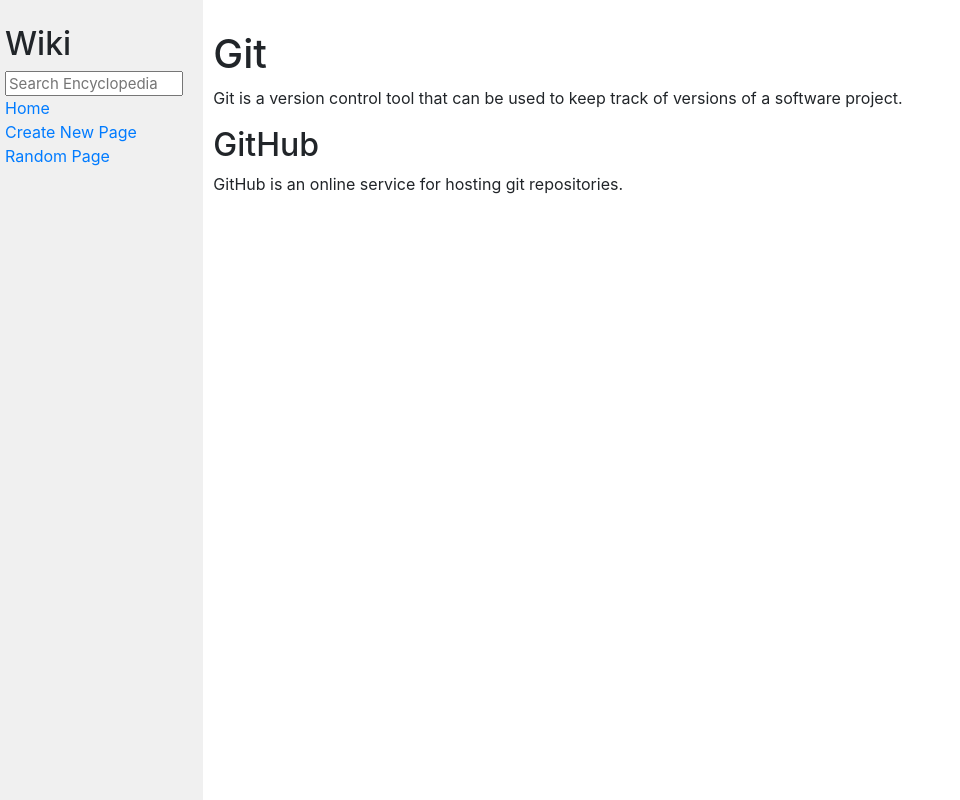
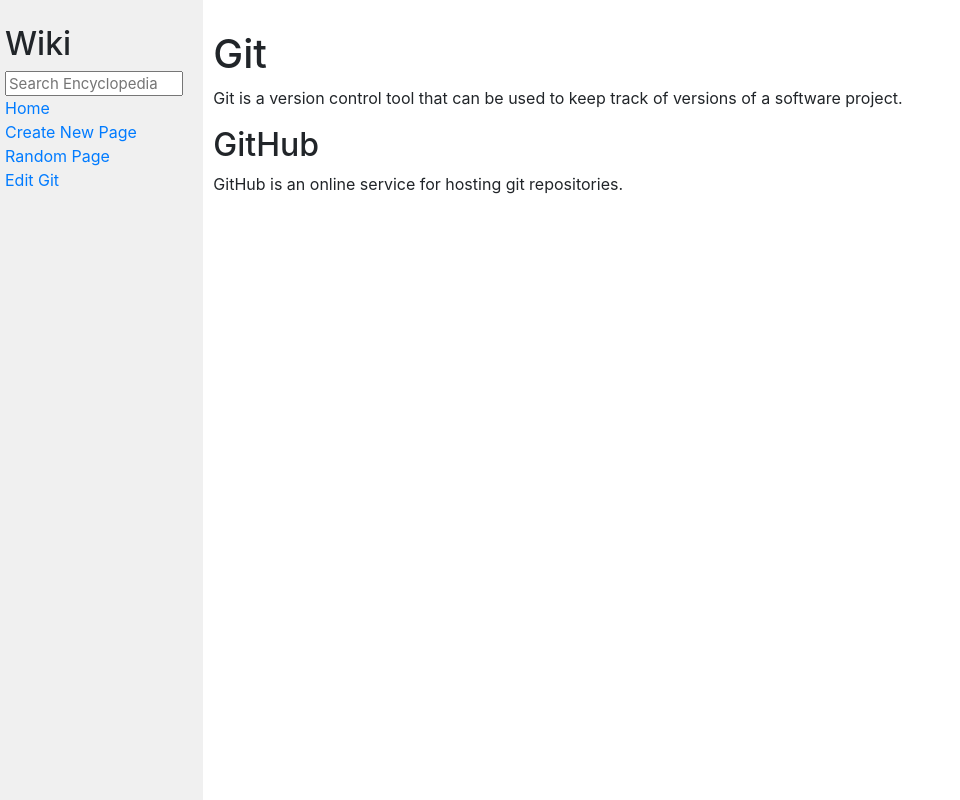
Before and after one commit to WvdL12/WikiProject, a Django app: page /wiki/Git in a window 1280 px wide. Shown: the whole page, without its empty margins (0-960 px from the left). Run offline with Django 3.2, Linux system fonts and the light colour scheme; some libraries are stand-ins or nearby versions.

Commit message:
edit entries

```diff
--- a/wiki/encyclopedia/templates/encyclopedia/entry.html
+++ b/wiki/encyclopedia/templates/encyclopedia/entry.html
@@ -7,3 +7,7 @@
 {% block body %}
 	{{ body |safe }}
 {% endblock %}
+
+{% block nav %}
+	<a href="{% url 'index' %}edit/{{entry}}">Edit {{ entry }}</a>
+{% endblock %}
--- a/wiki/encyclopedia/urls.py
+++ b/wiki/encyclopedia/urls.py
@@ -6,5 +6,6 @@ urlpatterns = [
     path("", views.index, name="index"),
     path("wiki/<str:entry>", views.entry, name="entry"),
     path("newpage", views.newpage, name="newpage"),
-    path("randompage", views.randompage, name="randompage")
+    path("randompage", views.randompage, name="randompage"),
+    path("edit/<str:title>", views.edit, name="edit")
 ]
--- a/wiki/encyclopedia/views.py
+++ b/wiki/encyclopedia/views.py
@@ -33,19 +33,22 @@ def newpage(request):
                 "code": 1, "entry": title})
         else:
             util.save_entry(title, content)
-            body = markdown2.markdown(content)
-            return render(request, "encyclopedia/entry.html", {
-                "entry": title, "body": body})
+            return HttpResponseRedirect(reverse('entry', kwargs={ 'entry': title}))
     return render(request, "encyclopedia/newpage.html")
+
+def edit(request, title):
+    if request.method == "POST":
+        body = request.POST["body"]
+        util.save_entry(title, body)
+        return HttpResponseRedirect(reverse('entry', kwargs={ 'entry': title}))
+    else:
+        body = util.get_entry(title)
+        return render(request, "encyclopedia/edit.html", {
+            "title":title, "body":body})
 
 def randompage(request):
     entries = util.list_entries()
     nr_entries = len(entries)
     rand = random.randint(0, nr_entries - 1)
     entry = entries[rand]
-    #body_md = util.get_entry(entry)
-    #body = markdown2.markdown(body_md)
-    #return render(request, "encyclopedia/entry.html", {
-     #   "entry": entry, "body": body})
-
     return HttpResponseRedirect(reverse('entry', kwargs={ 'entry': entry}))
```
Also changed, not shown: wiki/entries/CSS.md (+2 -0 lines).
